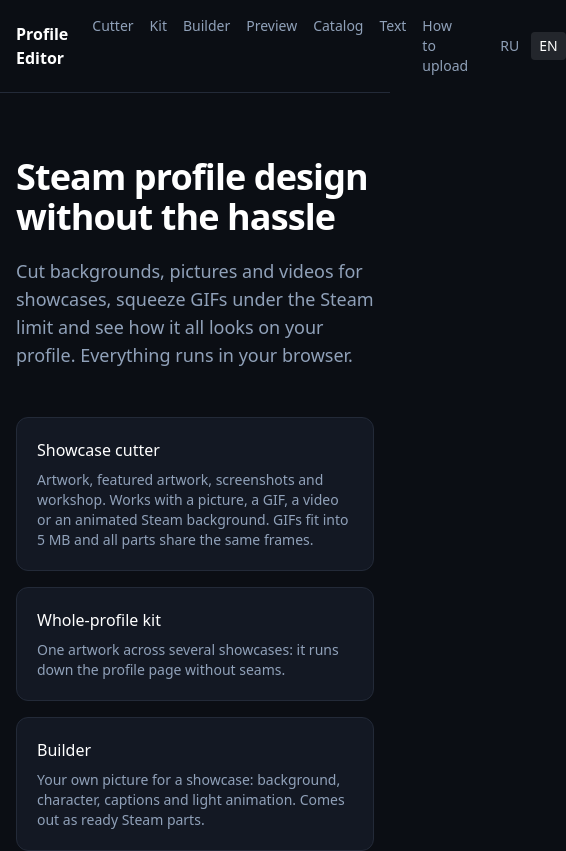
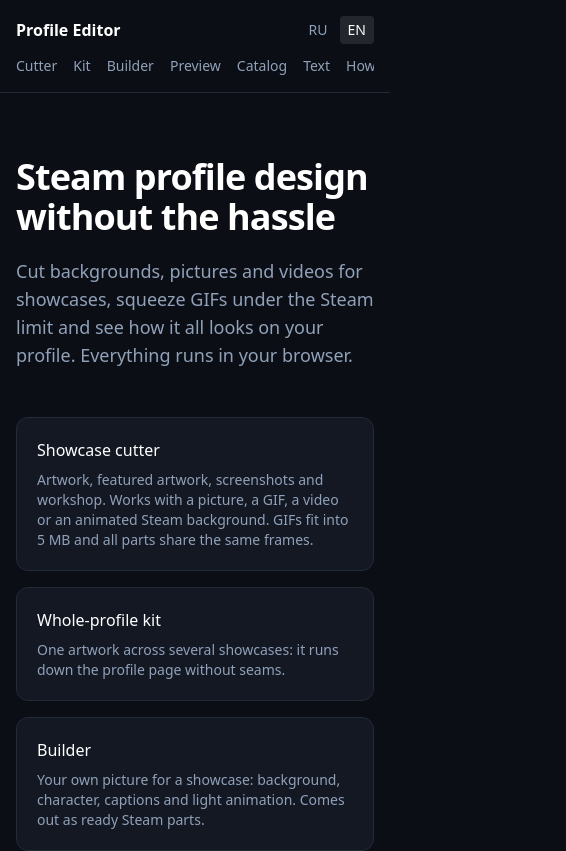
Before and after one commit to sweety1lime/profile-editor, a React (Vite) app in the folder apps/web/: page /en in a window 390 px wide. Shown: the top 851 px of the page, 566 px wide, since content can reach past the window. Built offline with nearby package versions, Linux system fonts and the light colour scheme.

Commit message:
Шапка на телефоне: меню уходит второй строкой и листается вбок, страница больше не уезжает

```diff
--- a/apps/web/src/components/Layout.tsx
+++ b/apps/web/src/components/Layout.tsx
@@ -29,11 +29,12 @@
   return (
     <div className="flex min-h-screen flex-col">
       <header className="border-b border-line">
-        <div className="mx-auto flex max-w-7xl items-center gap-6 px-4 py-4">
+        {/* на узком экране меню уходит второй строкой и листается вбок, логотип и языки остаются сверху */}
+        <div className="mx-auto flex max-w-7xl flex-wrap items-center gap-x-6 gap-y-3 px-4 py-4">
           <Link to={`/${lang}`} className="font-semibold text-white">
             Profile Editor
           </Link>
-          <nav className="flex gap-4 text-sm">
+          <nav className="order-last -mb-1 flex w-full gap-4 overflow-x-auto whitespace-nowrap pb-1 text-sm lg:order-none lg:mb-0 lg:w-auto lg:pb-0">
             <NavLink to={`/${lang}/cutter`} className={navClass}>
               {t('nav.cutter')}
             </NavLink>
```
